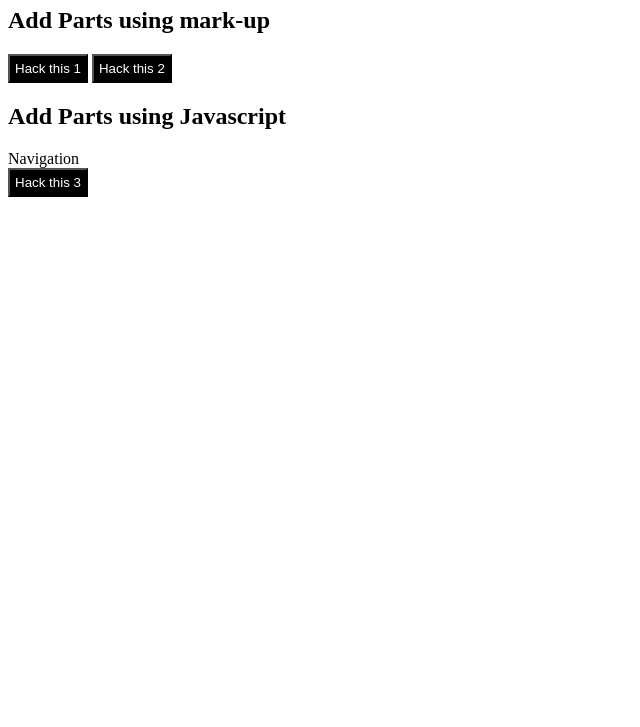
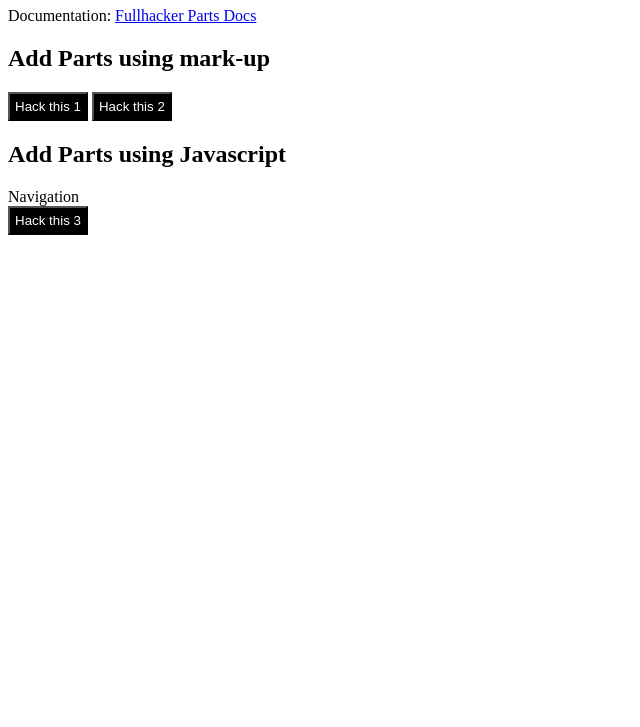
Before and after one commit to fullhacker/parts, a website with bundled scripts: page index.html in a window 1280 px wide. Shown: the part 73-800 px from the top of the page, without its empty margins (0-640 px from the left). Built offline with nearby package versions, Linux system fonts and the light colour scheme.

Commit message:
add link to docs

```diff
--- a/index.html
+++ b/index.html
@@ -11,6 +11,8 @@
 <body>
     <h1>Full Hacker Parts Demo</h1>
 
+    Documentation: <a href="https://parts.fullhacker.com">Fullhacker Parts Docs</a>
+
     <h2>Add Parts using mark-up</h2>
     <fh-btn click="clickCallback">Hack this 1</fh-btn>
     <fh-btn click="clickCallback2">Hack this 2</fh-btn>
```
